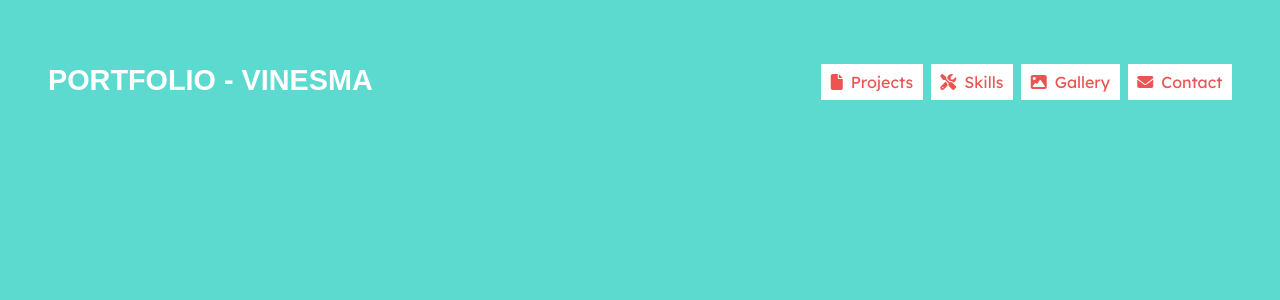
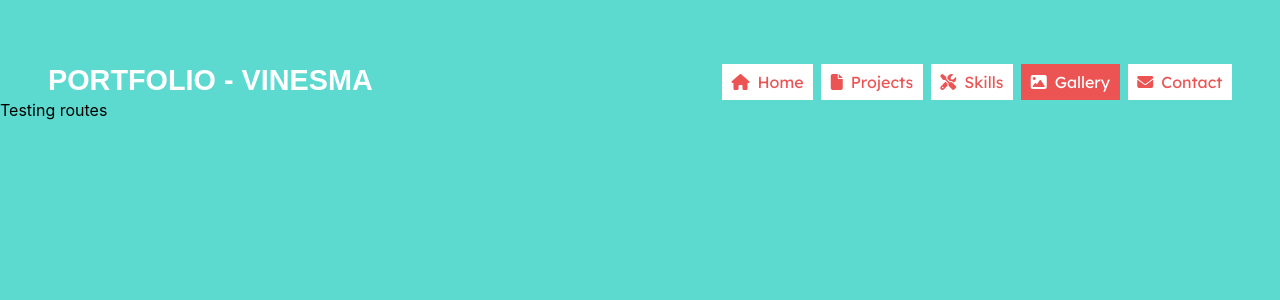
Before and after one commit to Vinesma/portfolio-website-v2, a React (Create React App) app: page /gallery in a window 1280 px wide. Shown: the top 300 px of the page. Built offline with nearby package versions, Linux system fonts and the light colour scheme; a web font is replaced by a local one.

Commit message:
Ugh, I'm about to switch to Vue

```diff
--- a/src/App.js
+++ b/src/App.js
@@ -13,33 +13,58 @@ class App extends Component {
   state = {
     headerItems: [
         {
+          name: '/',
+          icon: 'fas fa-home',
+          active: false,
+        },
+        {
           name: 'Projects',
           icon: 'fas fa-file',
+          active: false,
         },
         {
           name: 'Skills',
           icon: 'fas fa-tools',
+          active: false,
         },
         {
           name: 'Gallery',
           icon: 'fas fa-image',
+          active: false,
         },
     ],
   }
 
-  updateHeaderItems = (name, index) => {
-    if (name === '/') {
-      this.setState({ headerItems: [...this.state.headerItems.slice(1)] });
-    } else {
-      this.setState({ headerItems: [ {name: '/', icon: 'fas fa-home'}, ...this.state.headerItems ] });
+  componentDidMount = () => {
+    const newHeader = this.state.headerItems;
+    switch(window.location.pathname){
+      case '/':
+        newHeader.forEach(item => item.active = false);
+        newHeader[0].active = true;
+        break;
+      case '/projects':
+        newHeader.forEach(item => item.active = false);
+        newHeader[1].active = true;
+        break;
+      case '/skills':
+        newHeader.forEach(item => item.active = false);
+        newHeader[2].active = true;
+        break;
+      case '/gallery':
+        newHeader.forEach(item => item.active = false);
+        newHeader[3].active = true;
+        break;
+      default:
+        break;
     }
+    this.setState({ headerItems: newHeader });
   }
 
   render() {
     return (
       <Router>
         <div className="App">
-          <Header headerItems={ this.state.headerItems } updateHeaderItems={this.updateHeaderItems}/>
+          <Header headerItems={ this.state.headerItems }/>
           <Switch>
             <Route exact path="/">
               <Home />
@@ -49,6 +74,7 @@ class App extends Component {
             <Route path="/gallery">
               <Gallery />
             </Route>
+            <Route /* component={404} */ ></Route>
           </Switch>
         </div>
       </Router>
--- a/src/components/Gallery.js
+++ b/src/components/Gallery.js
@@ -3,7 +3,7 @@ import React from 'react'
 function Gallery() {
     return (
         <section>
-
+            <p>Testing routes</p>
         </section>
     )
 }
--- a/src/components/Header.js
+++ b/src/components/Header.js
@@ -12,9 +12,9 @@ function Header(props) {
             </div>
             <div className="main-header-options">
                 <Router>
-                    { props.headerItems.map((item, index) => (
+                    { props.headerItems.map(item => (
                         <Link key={item.name} to={item.name.toLowerCase()}>
-                            <button className="nav-button" onClick={() => props.updateHeaderItems(item.name, index)}>
+                            <button className={ item.active ? 'nav-button-active' : 'nav-button'}>
                                 <i className={item.icon} />
                                 {item.name === '/' ? 'Home' : item.name}
                             </button>
--- a/src/styles/App.scss
+++ b/src/styles/App.scss
@@ -21,7 +21,19 @@ a {
     cursor: pointer;
 
     i {
-        color: $sec-color;
+        color: $sec-button-color;
+        margin-right: 0.5rem;
+    }
+}
+
+.active-button {
+    padding: 0.5rem 0.6rem;
+    background-color: $sec-button-color;
+    border: none;
+    cursor: pointer;
+
+    i {
+        color: $standard-button-color;
         margin-right: 0.5rem;
     }
 }
@@ -36,6 +48,14 @@ a {
     &:hover {
         @include box-shadow-h;
     }
+}
+
+.nav-button-active {
+    @include main-font-inverted;
+    @extend .active-button;
+    margin-left: 0.5rem;
+    display: flex;
+    align-items: center;
 }
 
 .home-button {
--- a/src/styles/_config.scss
+++ b/src/styles/_config.scss
@@ -3,6 +3,7 @@
 $background-color: #5cdacf;
 $main-color: #fff;
 $standard-button-color: #fff;
+$sec-button-color: #ec5353;
 $sec-color: #ec5353;
 
 /* FONTS */
@@ -17,6 +18,12 @@ $sec-color: #ec5353;
     font-family: 'Lexend Deca', sans-serif;
     font-size: 1.0rem;
     color: $sec-color;
+}
+
+@mixin main-font-inverted {
+    font-family: 'Lexend Deca', sans-serif;
+    font-size: 1.0rem;
+    color: $main-color;
 }
 
 @mixin sec-font {
```
